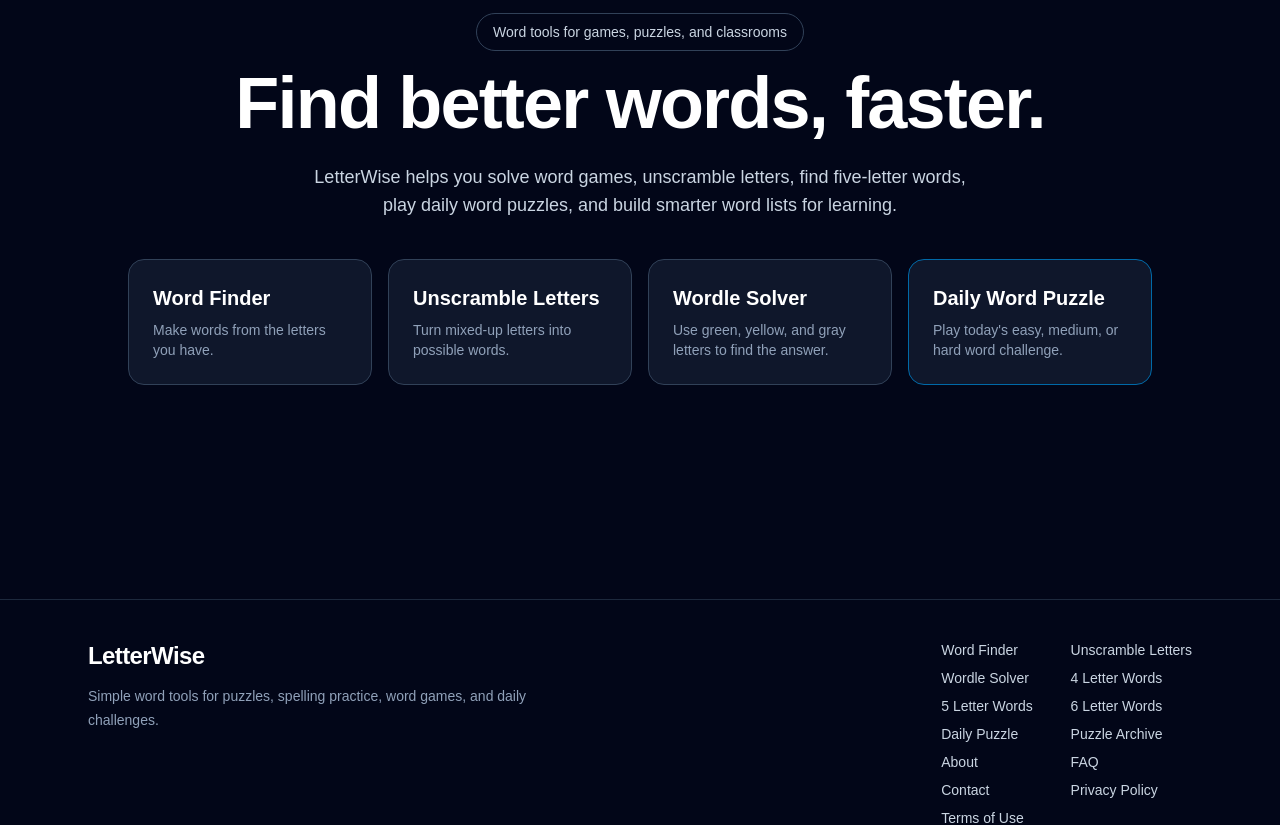
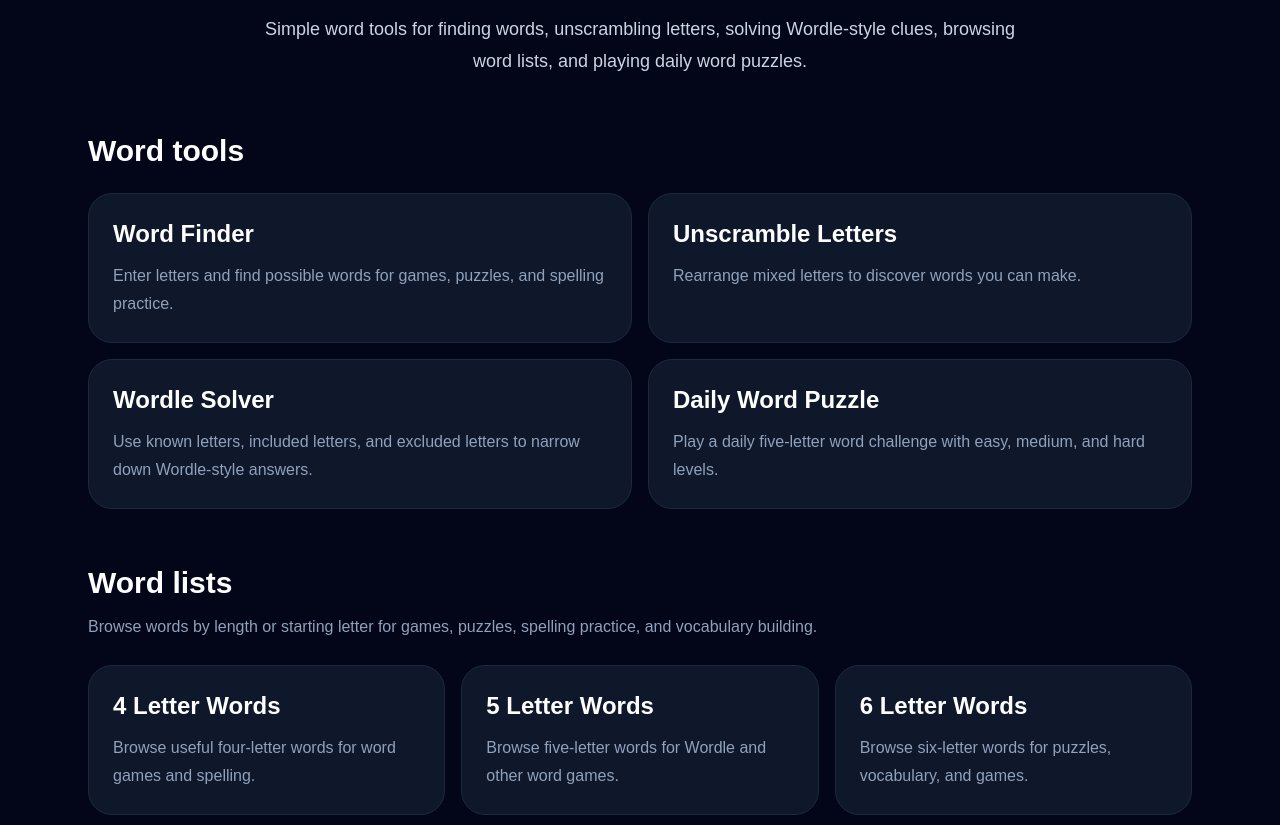
Before and after one commit to LetterWise/letterwise, a Next.js app: page / in a window 1280 px wide. Shown: the part 280-1105 px from the top of the page. Built offline with nearby package versions, Linux system fonts and the light colour scheme.

Commit message:
Update page.tsx

```diff
--- a/app/page.tsx
+++ b/app/page.tsx
@@ -1,62 +1,135 @@
-export default function Home() {
+const tools = [
+  {
+    href: "/word-finder",
+    title: "Word Finder",
+    description:
+      "Enter letters and find possible words for games, puzzles, and spelling practice.",
+  },
+  {
+    href: "/unscramble-letters",
+    title: "Unscramble Letters",
+    description:
+      "Rearrange mixed letters to discover words you can make.",
+  },
+  {
+    href: "/wordle-solver",
+    title: "Wordle Solver",
+    description:
+      "Use known letters, included letters, and excluded letters to narrow down Wordle-style answers.",
+  },
+  {
+    href: "/daily-word-puzzle",
+    title: "Daily Word Puzzle",
+    description:
+      "Play a daily five-letter word challenge with easy, medium, and hard levels.",
+  },
+];
+
+const wordLists = [
+  {
+    href: "/4-letter-words",
+    title: "4 Letter Words",
+    description: "Browse useful four-letter words for word games and spelling.",
+  },
+  {
+    href: "/5-letter-words",
+    title: "5 Letter Words",
+    description: "Browse five-letter words for Wordle and other word games.",
+  },
+  {
+    href: "/6-letter-words",
+    title: "6 Letter Words",
+    description: "Browse six-letter words for puzzles, vocabulary, and games.",
+  },
+];
+
+export default function HomePage() {
   return (
     <main className="min-h-screen bg-slate-950 text-white">
-      <section className="mx-auto flex min-h-screen max-w-6xl flex-col items-center justify-center px-6 py-20 text-center">
-        <p className="mb-4 rounded-full border border-slate-700 px-4 py-2 text-sm text-slate-300">
-          Word tools for games, puzzles, and classrooms
+      <section className="mx-auto max-w-6xl px-6 py-16">
+        <div className="text-center">
+          <p className="mb-4 inline-block rounded-full border border-slate-700 px-4 py-2 text-sm text-slate-300">
+            Word tools and daily puzzles
           </p>
 
-        <h1 className="max-w-4xl text-5xl font-bold tracking-tight sm:text-7xl">
-          Find better words, faster.
+          <h1 className="text-5xl font-bold tracking-tight sm:text-7xl">
+            LetterWise
           </h1>
 
-        <p className="mt-6 max-w-2xl text-lg text-slate-300">
-          LetterWise helps you solve word games, unscramble letters, find
-          five-letter words, play daily word puzzles, and build smarter word
-          lists for learning.
+          <p className="mx-auto mt-6 max-w-3xl text-lg leading-8 text-slate-300">
+            Simple word tools for finding words, unscrambling letters, solving
+            Wordle-style clues, browsing word lists, and playing daily word
+            puzzles.
+          </p>
+        </div>
+
+        <section className="mt-14">
+          <h2 className="text-3xl font-bold">Word tools</h2>
+
+          <div className="mt-6 grid gap-4 sm:grid-cols-2">
+            {tools.map((tool) => (
+              <a
+                key={tool.href}
+                href={tool.href}
+                className="rounded-3xl border border-slate-800 bg-slate-900 p-6 hover:bg-slate-800"
+              >
+                <h3 className="text-2xl font-semibold">{tool.title}</h3>
+                <p className="mt-3 leading-7 text-slate-400">
+                  {tool.description}
+                </p>
+              </a>
+            ))}
+          </div>
+        </section>
+
+        <section className="mt-14">
+          <h2 className="text-3xl font-bold">Word lists</h2>
+
+          <p className="mt-3 max-w-3xl leading-7 text-slate-400">
+            Browse words by length or starting letter for games, puzzles,
+            spelling practice, and vocabulary building.
           </p>
 
-        <div className="mt-10 grid w-full max-w-5xl gap-4 sm:grid-cols-2 lg:grid-cols-4">
+          <div className="mt-6 grid gap-4 sm:grid-cols-3">
+            {wordLists.map((list) => (
               <a
-            href="/word-finder"
-            className="rounded-2xl border border-slate-700 bg-slate-900 p-6 text-left hover:bg-slate-800"
+                key={list.href}
+                href={list.href}
+                className="rounded-3xl border border-slate-800 bg-slate-900 p-6 hover:bg-slate-800"
               >
-            <h2 className="text-xl font-semibold">Word Finder</h2>
-            <p className="mt-2 text-sm text-slate-400">
-              Make words from the letters you have.
+                <h3 className="text-2xl font-semibold">{list.title}</h3>
+                <p className="mt-3 leading-7 text-slate-400">
+                  {list.description}
                 </p>
+              </a>
+            ))}
+          </div>
+        </section>
+
+        <section className="mt-14 rounded-3xl border border-slate-800 bg-slate-900 p-8">
+          <h2 className="text-3xl font-bold">Try the Daily Word Puzzle</h2>
+
+          <p className="mt-4 max-w-3xl leading-7 text-slate-300">
+            Choose easy, medium, or hard and try to solve the five-letter word
+            in six guesses. Your stats are saved in your browser.
+          </p>
+
+          <div className="mt-6 flex flex-wrap gap-3">
+            <a
+              href="/daily-word-puzzle"
+              className="rounded-xl bg-sky-500 px-6 py-3 text-sm font-semibold text-white hover:bg-sky-400"
+            >
+              Play today&apos;s puzzle
             </a>
 
             <a
-            href="/unscramble-letters"
-            className="rounded-2xl border border-slate-700 bg-slate-900 p-6 text-left hover:bg-slate-800"
+              href="/daily-word-puzzle/archive"
+              className="rounded-xl border border-slate-700 px-6 py-3 text-sm font-semibold text-slate-300 hover:bg-slate-800 hover:text-white"
             >
-            <h2 className="text-xl font-semibold">Unscramble Letters</h2>
-            <p className="mt-2 text-sm text-slate-400">
-              Turn mixed-up letters into possible words.
-            </p>
-          </a>
-
-          <a
-            href="/wordle-solver"
-            className="rounded-2xl border border-slate-700 bg-slate-900 p-6 text-left hover:bg-slate-800"
-          >
-            <h2 className="text-xl font-semibold">Wordle Solver</h2>
-            <p className="mt-2 text-sm text-slate-400">
-              Use green, yellow, and gray letters to find the answer.
-            </p>
-          </a>
-
-          <a
-            href="/daily-word-puzzle"
-            className="rounded-2xl border border-sky-700 bg-slate-900 p-6 text-left hover:bg-slate-800"
-          >
-            <h2 className="text-xl font-semibold">Daily Word Puzzle</h2>
-            <p className="mt-2 text-sm text-slate-400">
-              Play today&apos;s easy, medium, or hard word challenge.
-            </p>
+              View puzzle archive
             </a>
           </div>
+        </section>
       </section>
     </main>
   );
```
Lines whose indentation alone changed are shown as unchanged.
